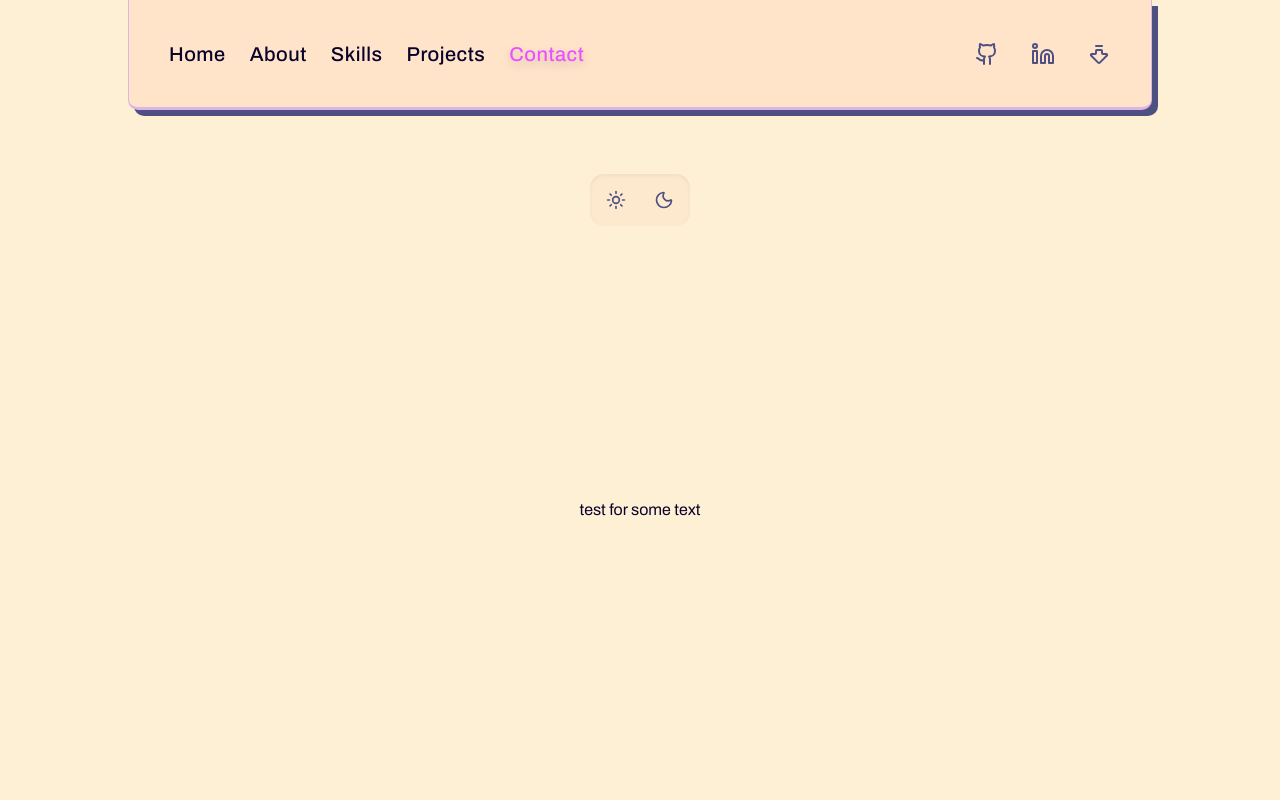
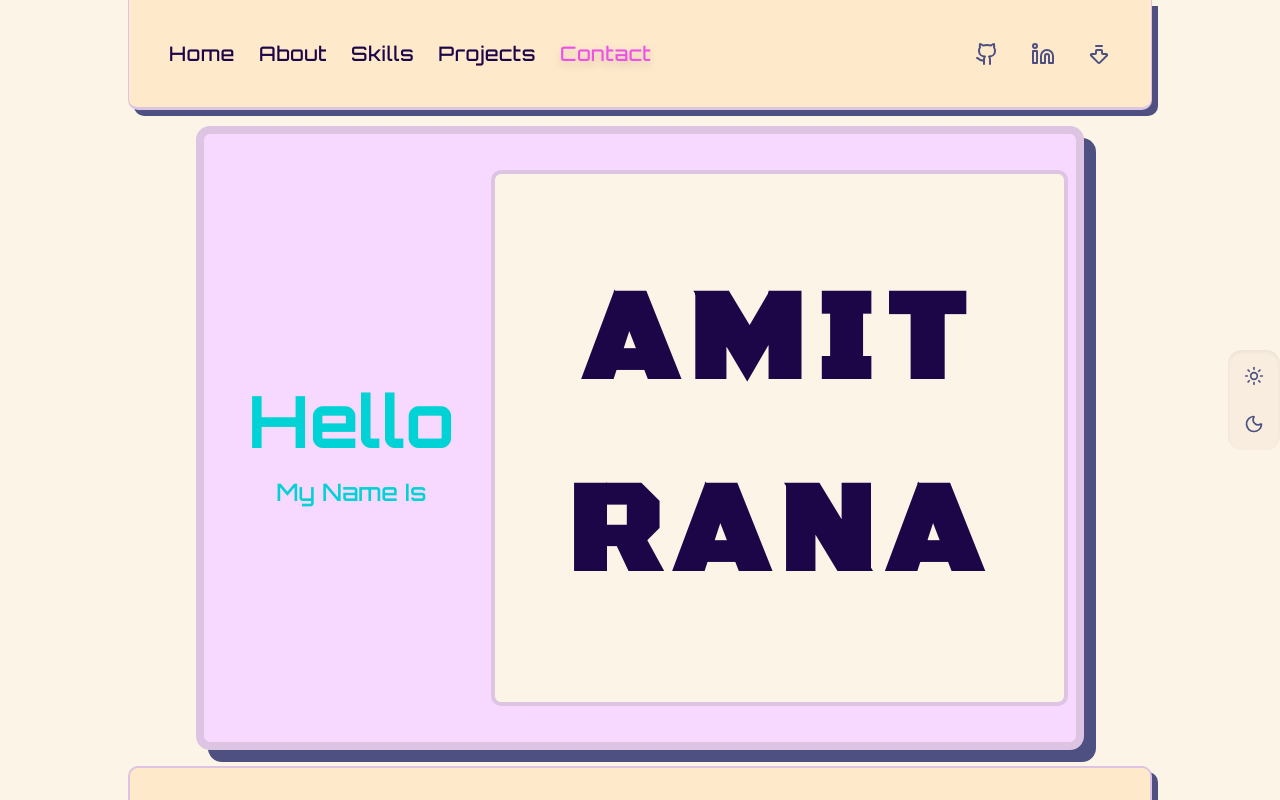
Before and after one commit to HUMBLEF0OL/portfolio, a Next.js app: page / in a window 1280 px wide. Shown: the top 800 px of the page. Built offline with nearby package versions, Linux system fonts and the light colour scheme.

Commit message:
fix: implemented desktop home page

```diff
--- a/src/app/globals.css
+++ b/src/app/globals.css
@@ -6,8 +6,8 @@
 @theme inline {
   --color-background: var(--background);
   --color-foreground: var(--foreground);
-  --font-sans: var(--font-archivo);
-  --font-mono: var(--font-geist-mono);
+  --font-body: var(--font-orbitron);
+  --font-heading: var(--font-black-ops-one);
   --color-sidebar-ring: var(--sidebar-ring);
   --color-sidebar-border: var(--sidebar-border);
   --color-sidebar-accent-foreground: var(--sidebar-accent-foreground);
@@ -43,77 +43,94 @@
   --radius-xl: calc(var(--radius) + 4px);
 }
 
+html {
+  font-family: var(--font-body), system-ui, sans-serif;
+}
+
+h1,
+h2,
+h3,
+h4,
+h5,
+h6 {
+  font-family: var(--font-heading), system-ui, sans-serif;
+}
+
 :root {
   --radius: 0.625rem;
 
-  /* RETRO LIGHT THEME - Miami Vice Meets Synthwave */
-  --background: oklch(0.96 0.04 85);
-  /* Warm cream with golden undertone */
-  --foreground: oklch(0.15 0.08 280);
-  /* Deep retro purple */
+  /* BACKGROUND & TEXT */
+  --background: oklch(0.97 0.02 80);
+  /* Off-white with golden tint */
+  --foreground: oklch(0.22 0.11 290);
+  /* Deep violet/purple */
 
+  /* CONTAINERS */
   --card: oklch(0.92 0.06 320);
-  /* Soft pink blush */
-  --card-foreground: oklch(0.2 0.1 280);
-  /* Rich purple text */
+  /* Blush pink */
+  --card-foreground: oklch(0.25 0.12 280);
+  /* Purple text */
 
-  --popover: oklch(0.94 0.05 60);
-  /* Peachy backdrop */
-  --popover-foreground: oklch(0.18 0.1 280);
-  /* Deep purple text */
+  --popover: oklch(0.95 0.05 70);
+  /* Cream-peach */
+  --popover-foreground: oklch(0.25 0.1 280);
 
-  --primary: oklch(0.72 0.28 320);
-  /* Hot retro magenta */
-  --primary-foreground: oklch(0.98 0.02 320);
-  /* Pure white with hint of pink */
+  /* PRIMARY COLORS (PINKS + NEON PURPLE) */
+  --primary: oklch(0.7 0.25 330);
+  /* Neon magenta pink */
+  --primary-foreground: oklch(0.98 0.01 90);
+  /* Almost white with pink hint */
 
-  --secondary: oklch(0.78 0.25 180);
-  /* Electric turquoise */
-  --secondary-foreground: oklch(0.15 0.05 200);
-  /* Deep teal text */
+  /* SECONDARY (CYAN/BLUE) */
+  --secondary: oklch(0.75 0.2 195);
+  /* Electric cyan */
+  --secondary-foreground: oklch(0.15 0.08 220);
+  /* Deep teal */
 
-  --muted: oklch(0.88 0.06 45);
-  /* Soft peach */
+  /* MUTED + HIGHLIGHTS */
+  --muted: oklch(0.88 0.04 60);
+  /* Pastel peach */
   --muted-foreground: oklch(0.45 0.08 280);
   /* Muted purple */
 
-  --accent: oklch(0.75 0.3 65);
+  --accent: oklch(0.75 0.25 65);
   /* Sunset orange */
   --accent-foreground: oklch(0.12 0.06 65);
-  /* Dark orange text */
+  /* Deep orange */
 
-  --destructive: oklch(0.68 0.25 15);
-  /* Retro red-orange */
-  --border: oklch(0.82 0.08 320);
-  /* Soft pink border */
-  --input: oklch(0.89 0.04 45);
-  /* Cream input */
-  --ring: oklch(0.72 0.28 320);
-  /* Magenta focus ring */
+  --destructive: oklch(0.65 0.2 25);
+  /* Neon red-orange */
+  --border: oklch(0.85 0.05 320);
+  /* Pink pastel border */
+  --input: oklch(0.92 0.02 85);
+  /* Retro off-white */
+  --ring: oklch(0.7 0.22 310);
+  /* Electric violet */
 
-  /* RETRO CHART COLORS - Classic 80s Palette */
-  --chart-1: oklch(0.72 0.28 320);
-  /* Hot magenta */
-  --chart-2: oklch(0.78 0.25 180);
-  /* Electric cyan */
-  --chart-3: oklch(0.75 0.3 65);
-  /* Sunset orange */
-  --chart-4: oklch(0.7 0.25 270);
-  /* Retro purple */
-  --chart-5: oklch(0.82 0.22 140);
-  /* Neon lime */
+  /* CHARTS (FOR GRAPHS / ACCENTS) */
+  --chart-1: oklch(0.7 0.25 330);
+  /* Hot pink */
+  --chart-2: oklch(0.78 0.22 180);
+  /* Bright cyan */
+  --chart-3: oklch(0.8 0.26 60);
+  /* Neon orange */
+  --chart-4: oklch(0.72 0.24 270);
+  /* Ultra purple */
+  --chart-5: oklch(0.85 0.2 140);
+  /* Lime green */
 
-  /* SIDEBAR RETRO STYLING */
-  --sidebar: oklch(0.94 0.05 60);
-  /* Peachy sidebar */
-  --sidebar-foreground: oklch(0.18 0.1 280);
-  --sidebar-primary: oklch(0.72 0.28 320);
-  --sidebar-primary-foreground: oklch(0.98 0.02 320);
-  --sidebar-accent: oklch(0.75 0.3 65);
+  /* SIDEBAR + PANEL COLORS */
+  --sidebar: oklch(0.95 0.05 70);
+  /* Cream base */
+  --sidebar-foreground: oklch(0.22 0.11 290);
+  --sidebar-primary: oklch(0.7 0.25 330);
+  --sidebar-primary-foreground: oklch(0.98 0.01 90);
+  --sidebar-accent: oklch(0.75 0.25 65);
   --sidebar-accent-foreground: oklch(0.12 0.06 65);
-  --sidebar-border: oklch(0.75 0.12 320);
-  --sidebar-ring: oklch(0.72 0.28 320);
+  --sidebar-border: oklch(0.85 0.05 320);
+  --sidebar-ring: oklch(0.7 0.22 310);
 }
+
 
 .dark {
   /* RETRO DARK THEME - Cyberpunk Noir */
--- a/src/app/layout.tsx
+++ b/src/app/layout.tsx
@@ -1,17 +1,22 @@
 import type { Metadata } from "next";
-// import { Geist, Geist_Mono } from "next/font/google";
-import { Archivo } from "next/font/google";
 import "./globals.css";
 import { ThemeProvider } from "@/components/theme-provider";
 import Header from "@/block/Header";
 import Footer from "@/block/Footer";
+import ThemeSwitch from "@/block/ThemeSwitch";
+import { Black_Ops_One, Orbitron, Syne } from "next/font/google";
 
-const archivo = Archivo({
-  variable: "--font-archivo",
+const orbitron = Orbitron({
+  variable: "--font-orbitron",
   subsets: ["latin"],
-  weight: ["100", "200", "300", "400", "500", "600", "700", "800", "900"],
-});
+  weight: ["400", "500", "600", "700", "900"],
+})
 
+const blackOpsOne = Black_Ops_One({
+  variable: "--font-black-ops-one",
+  subsets: ["latin"],
+  weight: ["400"],
+})
 
 export const metadata: Metadata = {
   title: "Create Next App",
@@ -24,22 +29,23 @@ export default function RootLayout({
   children: React.ReactNode;
 }>) {
   return (
-    <html lang="en" suppressHydrationWarning>
+    <html lang="en" suppressHydrationWarning className={`${orbitron.variable} ${blackOpsOne.variable}`}>
       <body
-        className={`${archivo.className} antialiased`}
+        className={`font-body antialiased`}
       >
         <ThemeProvider
           attribute={"class"}
           defaultTheme="system"
           enableSystem
         >
-          <div className="flex flex-col items-center justify-between min-h-screen w-full">
+          <div className="flex flex-col items-center gap-4 justify-between min-h-screen w-full">
             <Header />
-            <main className="flex-1 w-full max-w-7xl px-4 sm:px-6 lg:px-8">
+            <main className="flex-1 w-full max-w-[100%] px-4 sm:px-6 md:px-12 flex flex-col items-center justify-start">
               {children}
             </main>
             <Footer />
           </div>
+          <ThemeSwitch />
         </ThemeProvider>
       </body>
     </html>
--- a/src/app/page.tsx
+++ b/src/app/page.tsx
@@ -1,11 +1,11 @@
+import HomeComponent from "@/block/Home";
 import ThemeSwitch from "@/block/ThemeSwitch";
 import Image from "next/image";
 
 export default function Home() {
   return (
-    <div className="grid grid-rows-[20px_1fr_20px] items-center justify-items-center min-h-screen p-8 pb-20 gap-16 sm:p-20 font-[family-name:var(--font-geist-sans)]">
-      <ThemeSwitch />
-      <p>test for some text</p>
+    <div className="w-[75%] h-[fit-content]">
+      <HomeComponent />
     </div>
   );
 }
--- /dev/null
+++ b/src/block/Home.tsx
@@ -0,0 +1,17 @@
+import React from 'react';
+const HomeComponent = () => {
+    return (
+        <div className="w-full h-full flex flex items-center border-[8px] bg-card border-border justify-center p-[36px] shadow-[12px_12px_0px_0px_theme(colors.muted-foreground)] rounded-xl">
+            <div className="flex flex-col items-center justify-center p-[36px] w-[100%] text-secondary">
+                <p className="text-[72px] font-bold">Hello</p>
+                <p className="text-[24px] font-medium">My Name Is</p>
+            </div>
+            <div className="flex flex-col items-center justify-center p-[72px] w-[100%] rounded-lg border-4 border-border bg-background text-foreground">
+                <h1 className={`text-[128px] font-extrabold tracking-widest`}>AMIT</h1>
+                <h1 className={`font-body text-[128px] font-extrabold tracking-widest`}>RANA</h1>
+            </div>
+        </div>
+    );
+};
+
+export default HomeComponent;
--- a/src/block/ThemeSwitch.tsx
+++ b/src/block/ThemeSwitch.tsx
@@ -15,7 +15,7 @@ const ThemeSwitch = () => {
     if (!mounted) return null; // Prevents hydration mismatch
 
     return (
-        <div className="inline-flex gap-1 items-center justify-center rounded-xl bg-muted/20 p-1 shadow-inner backdrop-blur-sm">
+        <div className="fixed top-1/2 right-0 -translate-y-1/2 inline-flex flex-col gap-1 items-center justify-center rounded-xl bg-muted/20 p-1 shadow-inner backdrop-blur-xs">
             {/* Light Button */}
             <button
                 className={cn(
```
